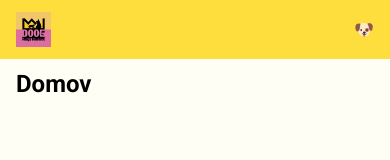
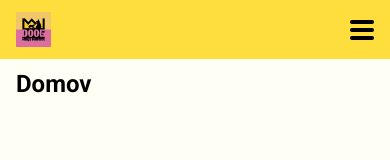
Before and after one commit to NoncommissionedRush/utulok-web, a Next.js app in the folder client/: page / in a window 390 px wide. Shown: the top 160 px of the page. Built offline with nearby package versions, Linux system fonts and the light colour scheme.

Commit message:
add hamburger

```diff
--- a/client/src/components/Header.tsx
+++ b/client/src/components/Header.tsx
@@ -26,6 +26,8 @@ export default function Header() {
 
   const linkStyles =
     "px-5 py-1 rounded-3xl border-2 border-theme-pink hover:bg-theme-pink hover:text-theme-light hover:shadow-none";
+  const hamburgerLineStyles =
+    "h-1 w-6 my-0.5 rounded-full bg-black transition ease transform duration-300";
 
   return (
     <header className="fixed top-0 w-full bg-theme-yellow z-50">
@@ -80,8 +82,21 @@ export default function Header() {
             </Link>
           </div>
         </div>
-        <button className="lg:hidden" onClick={() => setIsOpen(!isOpen)}>
-          🐶
+        <button
+          className="lg:hidden flex flex-col justify-center items-center group"
+          onClick={() => setIsOpen(!isOpen)}
+        >
+          <div
+            className={`${hamburgerLineStyles} ${
+              isOpen && "rotate-45 translate-y-2"
+            }`}
+          />
+          <div className={`${hamburgerLineStyles} ${isOpen && "opacity-0"}`} />
+          <div
+            className={`${hamburgerLineStyles} ${
+              isOpen && "-rotate-45 -translate-y-2"
+            }`}
+          />
         </button>
       </div>
     </header>
```
